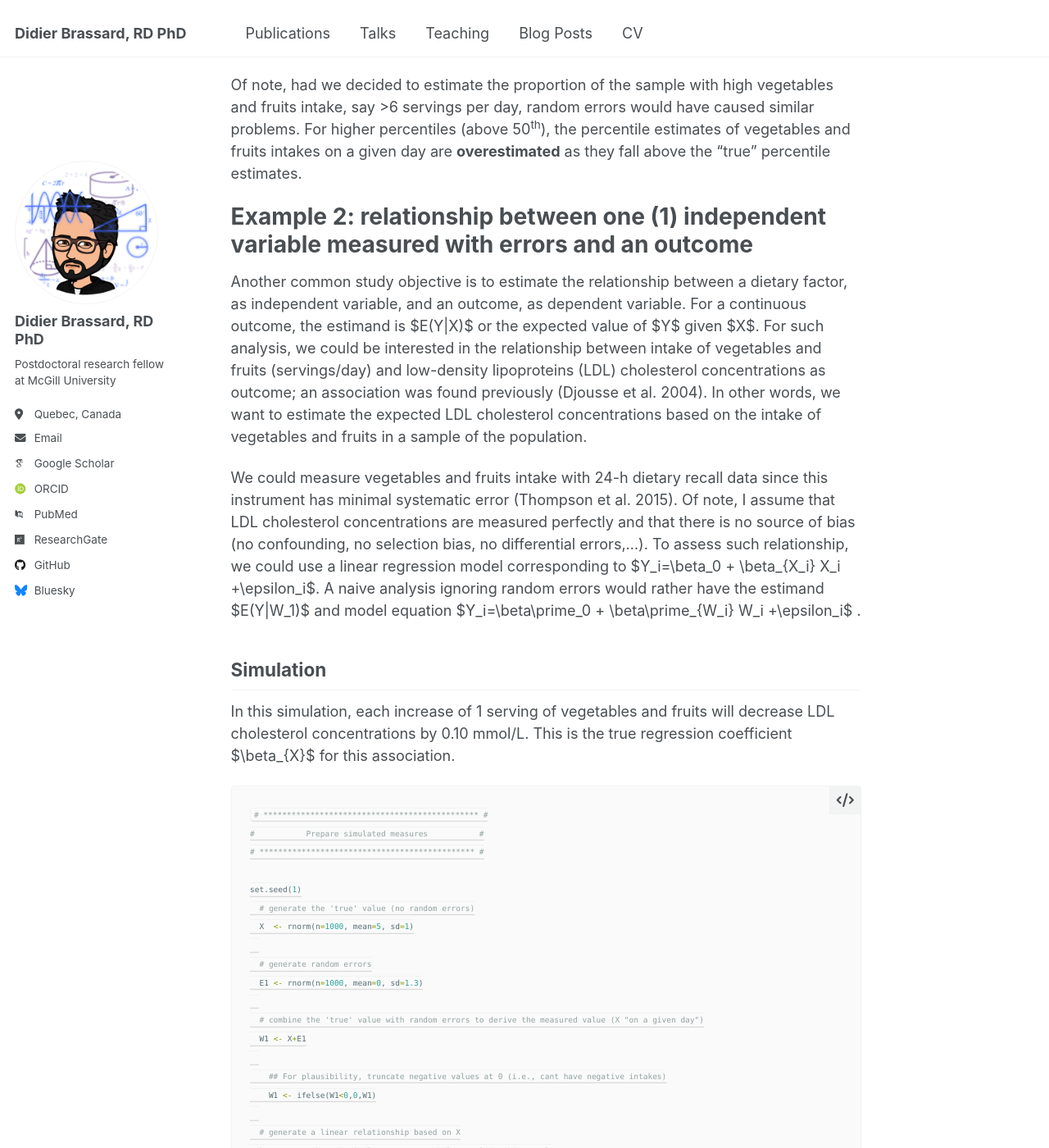
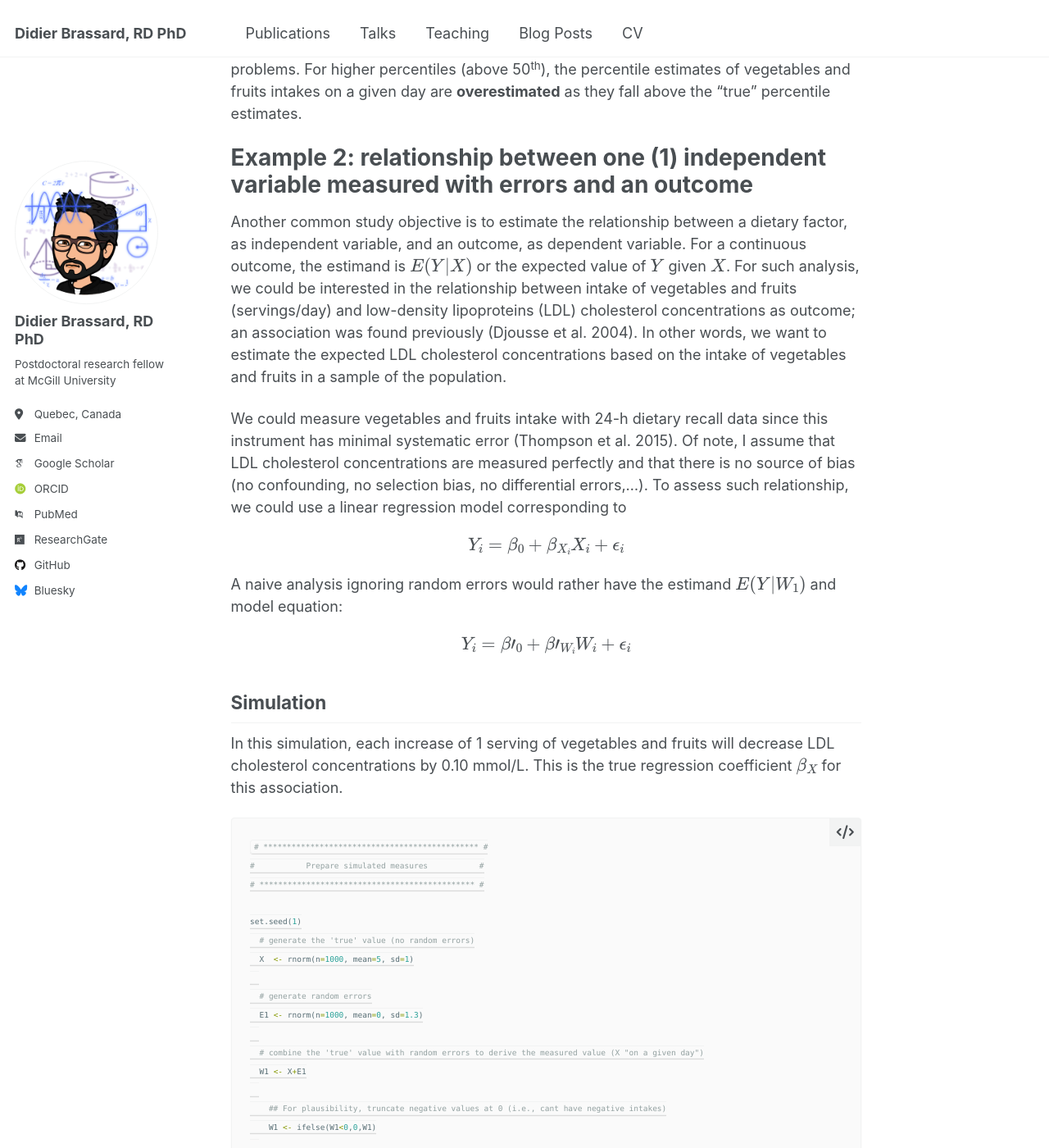
Before and after one commit to didierbrassard/didierbrassard.github.io, a Jekyll site: the page built from _posts/2022-11-17-blog-post-7.md, in a window 1280 px wide and 1400 px high, scrolled down 6790 px. Shown: the whole window at 82% size. Built offline with Jekyll 4.4.1, drawn with Linux system fonts in a browser that asks for light colours; some web fonts are replaced; some of the changed text lies outside the part shown.

````diff
--- a/_posts/2022-11-17-blog-post-7.md
+++ b/_posts/2022-11-17-blog-post-7.md
@@ -34,14 +34,14 @@ where needed.*
 # Example 1: distribution of a single variable measured with errors
 
 A hypothetical study objective could be to estimate the proportion of
-individuals with **low** vegetables and fruits intake ($X$), say less
+individuals with **low** vegetables and fruits intake (\\(X\\)), say less
 than 4 servings per day. The target statistics of interest (or estimand)
-is $Pr(X<4)$. To measure vegetables and fruits intake, we could use the
+is \\(Pr(X<4)\\). To measure vegetables and fruits intake, we could use the
 24-h dietary recall which provides 1-day worth of intake data with
 minimal systematic error (Thompson et al. 2015). However, we know that
 intakes *on a given day* may differ from the *long-term average* or
 usual vegetables and fruits intake (Dodd et al. 2006). The measurement
-of vegetables and fruits intake ($W$) with a 24-h dietary recall is
+of vegetables and fruits intake (\\(W\\)) with a 24-h dietary recall is
 affected by random errors.
 
 ## Simulation
@@ -79,9 +79,9 @@ set.seed(1)
 <img src="/images/2022-11-17-blog-post-7_files/figure-gfm/simulation-2.png" width="80%" style="display: block; margin: auto;" />
 
 First, the good news! By definition, the mean of the vegetables and
-fruits intakes measured with random errors ($\mu_{W_1}$= 4.97) is
+fruits intakes measured with random errors (\\(\mu_{W_1}\\)= 4.97) is
 approximately the same as the mean of the “true” intakes without errors
-($\mu_{X}$= 4.99). So, if the objective of the analysis is to estimate
+(\\(\mu_{X}\\)= 4.99). So, if the objective of the analysis is to estimate
 the mean of a single variable measured with random errors, we could
 safely ignore random errors. The estimate of the mean would be correct!
 Now, the bad news…
@@ -100,26 +100,26 @@ cutoff <- 4
 table(W1<cutoff)/1000
 ```
 
-    ##
-    ## FALSE  TRUE
-    ## 0.722 0.278
+
+    FALSE  TRUE
+    0.722 0.278
 
 ``` r
 # Based on "true" vegetables and fruits consumption (i.e., long-term or usual average)
 table(X<cutoff)/1000
 ```
 
-    ##
-    ## FALSE  TRUE
-    ## 0.832 0.168
+
+    FALSE  TRUE
+    0.832 0.168
 
 A naive analysis ignoring random errors would use the measured intakes
 of vegetables and fruits *on a given day* (a single 24-h dietary recall)
 to estimate the proportion of individuals below the 4 servings per day
 cut-off. Such analysis would show that there are 28% of the sample with
-intakes \<4 servings/day ($Pr(W_1<4)=$ 28%). However, had we been able
+intakes \<4 servings/day (\\(Pr(W_1<4)=\\) 28%). However, had we been able
 to observe or assess “true” intakes, we would have found that only 17%
-of the sample actually had intakes \<4 servings/day ($Pr(X<4)=$ 17%).
+of the sample actually had intakes \<4 servings/day (\\(Pr(X<4)=\\) 17%).
 This is a difference of 11 percentage point!
 
 The figure below illustrates the problem of considering intakes on a
@@ -227,8 +227,8 @@ intakes on a given day are **overestimated** as they fall above the
 
 Another common study objective is to estimate the relationship between a
 dietary factor, as independent variable, and an outcome, as dependent
-variable. For a continuous outcome, the estimand is $E(Y|X)$ or the
-expected value of $Y$ given $X$. For such analysis, we could be
+variable. For a continuous outcome, the estimand is \\(E(Y|X)\\) or the
+expected value of \\(Y\\) given \\(X\\). For such analysis, we could be
 interested in the relationship between intake of vegetables and fruits
 (servings/day) and low-density lipoproteins (LDL) cholesterol
 concentrations as outcome; an association was found previously (Djousse
@@ -242,15 +242,19 @@ data since this instrument has minimal systematic error (Thompson et al.
 measured perfectly and that there is no source of bias (no confounding,
 no selection bias, no differential errors,…). To assess such
 relationship, we could use a linear regression model corresponding to
-$Y_i=\beta_0 + \beta_{X_i} X_i +\epsilon_i$. A naive analysis ignoring
-random errors would rather have the estimand $E(Y|W_1)$ and model
-equation $Y_i=\beta\prime_0 + \beta\prime_{W_i} W_i +\epsilon_i$ .
+
+$$Y_i=\beta_0 + \beta_{X_i} X_i +\epsilon_i$$
+
+A naive analysis ignoring random errors would rather have the estimand
+\\(E(Y|W_1)\\) and model equation:
+
+$$Y_i=\beta\prime_0 + \beta\prime_{W_i} W_i +\epsilon_i$$
 
 ## Simulation
 
 In this simulation, each increase of 1 serving of vegetables and fruits
 will decrease LDL cholesterol concentrations by 0.10 mmol/L. This is the
-true regression coefficient $\beta_{X}$ for this association.
+true regression coefficient \\(\beta_{X}\\) for this association.
 
 ``` r
 # ********************************************** #
@@ -300,10 +304,10 @@ naive_param <-
 naive_param
 ```
 
-    ## Parameter   | Coefficient |       SE |         95% CI | t(998) |      p
-    ## -----------------------------------------------------------------------
-    ## (Intercept) |        2.62 |     0.05 | [ 2.52,  2.72] |  51.80 | < .001
-    ## W1          |       -0.02 | 9.63e-03 | [-0.04,  0.00] |  -2.35 | 0.019
+    Parameter   | Coefficient |       SE |         95% CI | t(998) |      p
+    -----------------------------------------------------------------------
+    (Intercept) |        2.62 |     0.05 | [ 2.52,  2.72] |  51.80 | < .001
+    W1          |       -0.02 | 9.63e-03 | [-0.04,  0.00] |  -2.35 | 0.019
 
 ``` r
 # ********************************************** #
@@ -320,10 +324,10 @@ true_param <-
 true_param
 ```
 
-    ## Parameter   | Coefficient |   SE |         95% CI | t(998) |      p
-    ## -------------------------------------------------------------------
-    ## (Intercept) |        2.88 | 0.08 | [ 2.73,  3.04] |  35.96 | < .001
-    ## X           |       -0.08 | 0.02 | [-0.11, -0.04] |  -4.79 | < .001
+    Parameter   | Coefficient |   SE |         95% CI | t(998) |      p
+    -------------------------------------------------------------------
+    (Intercept) |        2.88 | 0.08 | [ 2.73,  3.04] |  35.96 | < .001
+    X           |       -0.08 | 0.02 | [-0.11, -0.04] |  -4.79 | < .001
 
 The naive analysis indicates that a 1-serving increase in vegetables and
 fruits is associated with a 0.02 mmol/L lower LDL cholesterol
````
